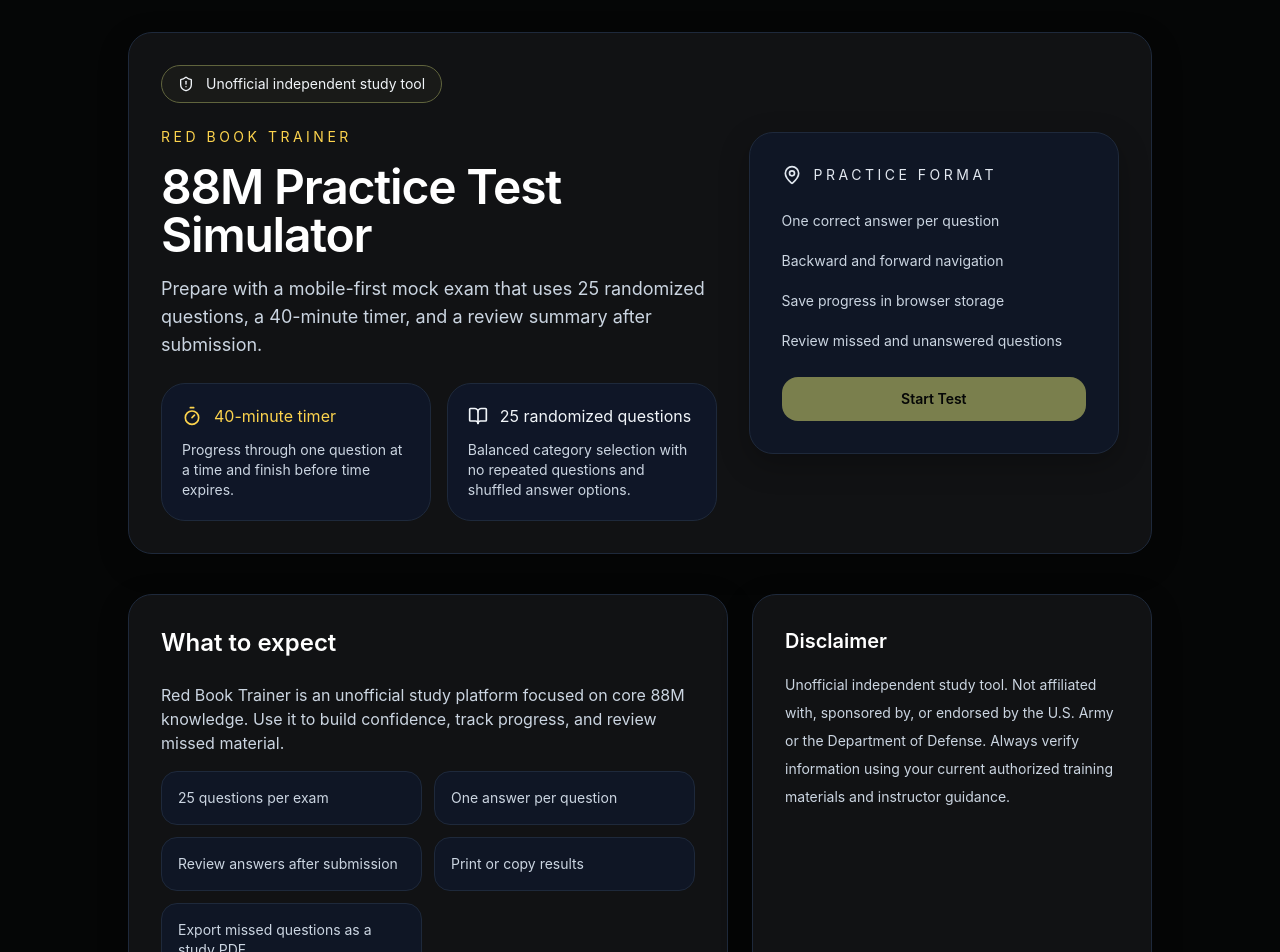
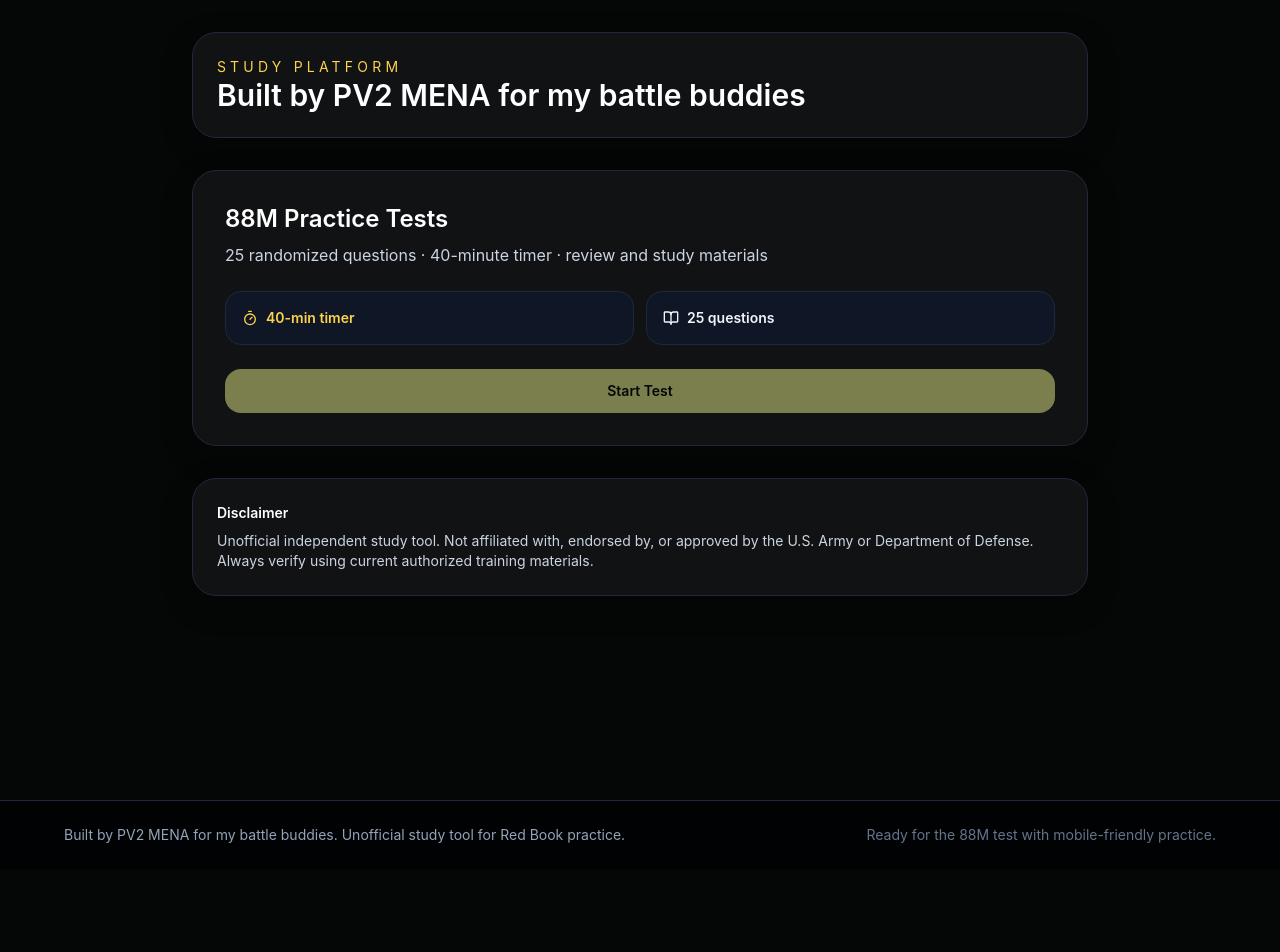
Before and after one commit to valdy247/88M, a Next.js app: page / in a window 1280 px wide. Shown: the top 952 px of the page. After the commit the page ends 869 px from the top, so only its background shows below. Built offline with nearby package versions, Linux system fonts and the light colour scheme.

Commit message:
refactor: simplify home page with header, remove question navigator selector from exam

```diff
--- a/src/app/exam/page.tsx
+++ b/src/app/exam/page.tsx
@@ -7,7 +7,7 @@ import { ArrowLeft, ArrowRight, Circle, Clock3, Home, ListChecks, Menu, Send, X
 import { ExamHeader } from '../../components/exam/ExamHeader';
 import { CountdownTimer } from '../../components/exam/CountdownTimer';
 import { QuestionCard } from '../../components/exam/QuestionCard';
-import { QuestionNavigator } from '../../components/exam/QuestionNavigator';
+
 import { SubmitTestDialog } from '../../components/exam/SubmitTestDialog';
 import { loadExamSession, saveExamSession, clearExamSession, createExamSession } from '../../lib/storage/exam-storage';
 import { generateExam } from '../../lib/exam/generate-exam';
@@ -237,12 +237,6 @@ export default function ExamPage() {
               </div>
               <p className="mt-3 text-sm text-slate-300">Answered {answeredCount} of 25 questions.</p>
             </div>
-            <QuestionNavigator
-              questions={session.questions}
-              answers={session.answers}
-              currentIndex={session.currentQuestionIndex}
-              onSelect={moveQuestion}
-            />
             <div className="rounded-3xl border border-slate-800 bg-slate-900/80 p-5 text-sm leading-6 text-slate-300">
               <p className="font-semibold text-white">Session controls</p>
               <p className="mt-3">You can refresh the page and resume this exam without losing progress.</p>
--- a/src/app/page.tsx
+++ b/src/app/page.tsx
@@ -1,77 +1,43 @@
 import Link from 'next/link';
-import { ShieldAlert, Timer, BookOpen, MapPin } from 'lucide-react';
+import { Timer, BookOpen } from 'lucide-react';
 import { ResumeTestCard } from '../components/landing/ResumeTestCard';
 
 export default function HomePage() {
   return (
     <main className="min-h-screen bg-slate-950 text-slate-100 px-4 py-8 sm:px-6 lg:px-8">
-      <section className="mx-auto max-w-5xl space-y-10">
+      <section className="mx-auto max-w-4xl space-y-8">
+        <div className="rounded-3xl border border-slate-800 bg-[#111214] p-6 shadow-glow">
+          <div>
+            <p className="text-sm uppercase tracking-[0.3em] text-amber-300">Study platform</p>
+            <h1 className="text-3xl font-semibold text-white">Built by PV2 MENA for my battle buddies</h1>
+          </div>
+        </div>
         <div className="rounded-3xl border border-slate-800 bg-[#111214] p-8 shadow-glow">
-          <div className="grid gap-8 lg:grid-cols-[1.2fr_0.8fr] lg:items-center">
-            <div className="space-y-6">
-              <div className="inline-flex items-center gap-3 rounded-full border border-olive-700 bg-olive-700/10 px-4 py-2 text-sm text-olive-100">
-                <ShieldAlert className="h-4 w-4" />
-                Unofficial independent study tool
+          <div className="space-y-6">
+            <div className="space-y-2">
+              <h2 className="text-2xl font-semibold text-white">88M Practice Tests</h2>
+              <p className="text-slate-300">25 randomized questions · 40-minute timer · review and study materials</p>
+            </div>
+            <div className="grid gap-3 sm:grid-cols-2">
+              <div className="rounded-2xl border border-slate-800 bg-slate-900/80 p-4">
+                <div className="flex items-center gap-2 text-amber-300"><Timer className="h-4 w-4" /> <span className="text-sm font-semibold">40-min timer</span></div>
               </div>
-              <div className="space-y-4">
-                <p className="text-sm uppercase tracking-[0.25em] text-amber-300">Red Book Trainer</p>
-                <h1 className="text-4xl font-semibold tracking-tight text-white sm:text-5xl">
-                  88M Practice Test Simulator
-                </h1>
-                <p className="max-w-2xl text-slate-300 sm:text-lg">
-                  Prepare with a mobile-first mock exam that uses 25 randomized questions, a 40-minute timer, and a review summary after submission.
-                </p>
-              </div>
-              <div className="grid gap-4 sm:grid-cols-2">
-                <div className="rounded-3xl border border-slate-800 bg-slate-900/90 p-5">
-                  <div className="flex items-center gap-3 text-amber-300"><Timer className="h-5 w-5" /> <span>40-minute timer</span></div>
-                  <p className="mt-3 text-sm text-slate-300">Progress through one question at a time and finish before time expires.</p>
-                </div>
-                <div className="rounded-3xl border border-slate-800 bg-slate-900/90 p-5">
-                  <div className="flex items-center gap-3 text-olive-300"><BookOpen className="h-5 w-5" /> <span>25 randomized questions</span></div>
-                  <p className="mt-3 text-sm text-slate-300">Balanced category selection with no repeated questions and shuffled answer options.</p>
-                </div>
+              <div className="rounded-2xl border border-slate-800 bg-slate-900/80 p-4">
+                <div className="flex items-center gap-2 text-olive-300"><BookOpen className="h-4 w-4" /> <span className="text-sm font-semibold">25 questions</span></div>
               </div>
             </div>
-            <div className="space-y-6 rounded-3xl border border-slate-800 bg-slate-900/80 p-8 text-slate-200 shadow-glow">
-              <div className="flex items-center gap-3 text-olive-100">
-                <MapPin className="h-5 w-5" />
-                <span className="text-sm uppercase tracking-[0.25em]">Practice format</span>
-              </div>
-              <ul className="space-y-4 text-sm leading-6 text-slate-300">
-                <li>One correct answer per question</li>
-                <li>Backward and forward navigation</li>
-                <li>Save progress in browser storage</li>
-                <li>Review missed and unanswered questions</li>
-              </ul>
-              <Link
-                href="/exam"
-                className="inline-flex w-full items-center justify-center rounded-2xl bg-olive-600 px-5 py-3 text-sm font-semibold text-slate-950 transition hover:bg-olive-500 focus:outline-none focus:ring-2 focus:ring-amber-400"
-              >
-                Start Test
-              </Link>
-            </div>
+            <Link
+              href="/exam"
+              className="inline-flex w-full items-center justify-center rounded-2xl bg-olive-600 px-5 py-3 text-sm font-semibold text-slate-950 transition hover:bg-olive-500"
+            >
+              Start Test
+            </Link>
           </div>
         </div>
         <ResumeTestCard />
-        <div className="grid gap-6 lg:grid-cols-[1.2fr_0.8fr]">
-          <div className="rounded-3xl border border-slate-800 bg-[#111214] p-8 shadow-glow">
-            <h2 className="text-2xl font-semibold text-white">What to expect</h2>
-            <div className="mt-6 space-y-4 text-slate-300">
-              <p>Red Book Trainer is an unofficial study platform focused on core 88M knowledge. Use it to build confidence, track progress, and review missed material.</p>
-              <ul className="grid gap-3 text-sm sm:grid-cols-2">
-                <li className="rounded-2xl border border-slate-800 bg-slate-900/80 p-4">25 questions per exam</li>
-                <li className="rounded-2xl border border-slate-800 bg-slate-900/80 p-4">One answer per question</li>
-                <li className="rounded-2xl border border-slate-800 bg-slate-900/80 p-4">Review answers after submission</li>
-                <li className="rounded-2xl border border-slate-800 bg-slate-900/80 p-4">Print or copy results</li>
-                <li className="rounded-2xl border border-slate-800 bg-slate-900/80 p-4">Export missed questions as a study PDF</li>
-              </ul>
-            </div>
-          </div>
-          <div className="rounded-3xl border border-slate-800 bg-[#111214] p-8 shadow-glow">
-            <h2 className="text-xl font-semibold text-white">Disclaimer</h2>
-            <p className="mt-4 text-sm leading-7 text-slate-300">Unofficial independent study tool. Not affiliated with, sponsored by, or endorsed by the U.S. Army or the Department of Defense. Always verify information using your current authorized training materials and instructor guidance.</p>
-          </div>
+        <div className="rounded-3xl border border-slate-800 bg-[#111214] p-6 shadow-glow text-sm text-slate-300">
+          <p className="font-semibold text-white">Disclaimer</p>
+          <p className="mt-2">Unofficial independent study tool. Not affiliated with, endorsed by, or approved by the U.S. Army or Department of Defense. Always verify using current authorized training materials.</p>
         </div>
       </section>
     </main>
```
